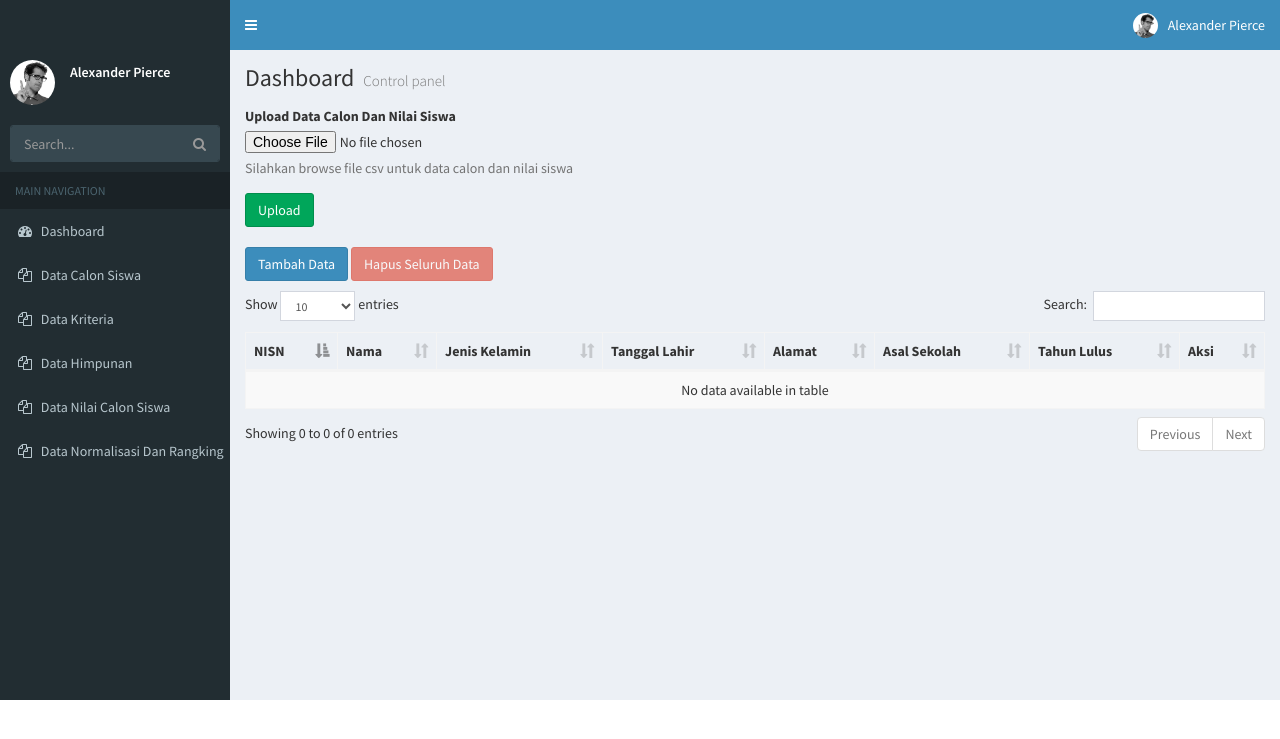
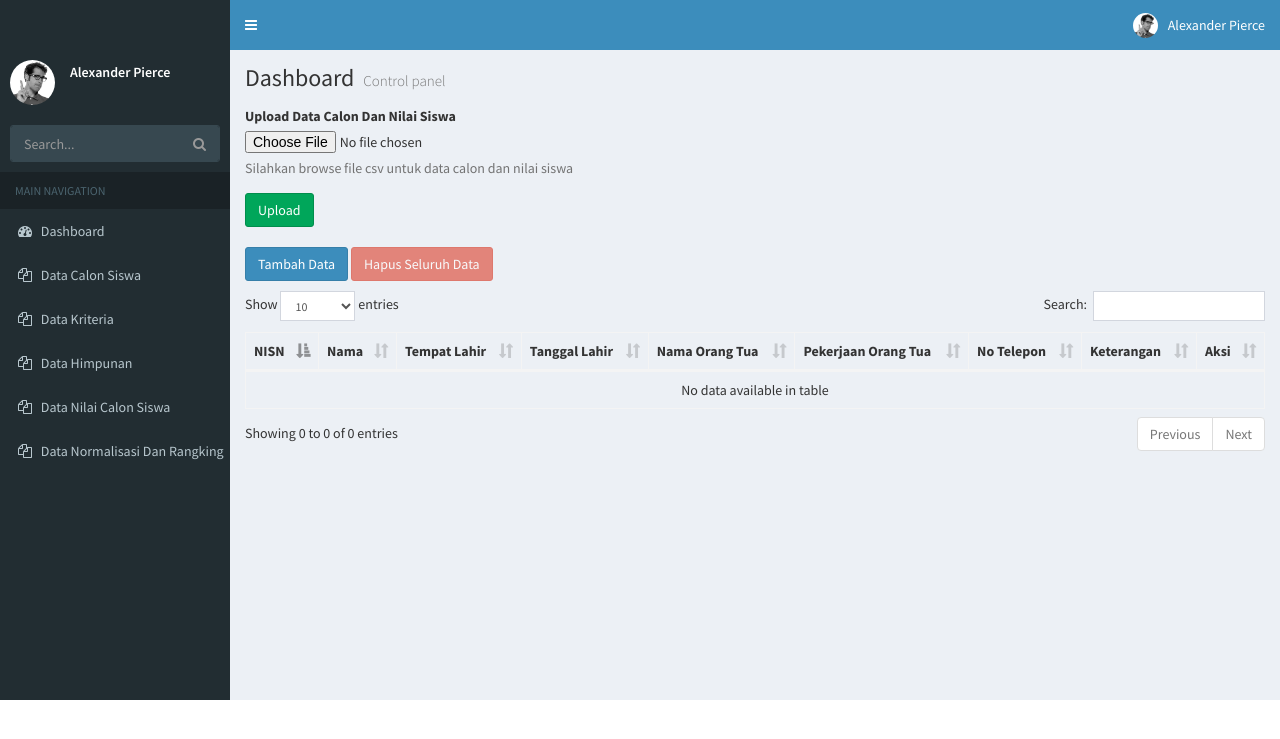
Before and after one commit to RizkiMufrizal/Metode-WP, a CodeIgniter app: page /Metode-WP/index.php/admin/CalonSiswaController in a window 1280 px wide. Shown: the top 739 px of the page. Run offline with CodeIgniter, Linux system fonts and the light colour scheme; the visitor is signed in with stand-in values (Sample User, id 1); data that the repository does not hold is empty.

Commit message:
update view calon siswa

```diff
--- a/application/views/admin/CalonSiswaView.php
+++ b/application/views/admin/CalonSiswaView.php
@@ -22,7 +22,7 @@
 
             <?php $this->load->view('admin/layout/HeaderLayout') ?>
 
-            <div class="content-wrapper" style="height: 650px">
+            <div class="content-wrapper" style="min-height: 650px">
                 <section class="content-header">
                     <h1>
                         Dashboard
@@ -58,16 +58,17 @@
 
                             <p></p>
 
-                            <table id="calonsiswa" class="table table-bordered table-hover table-striped">
+                            <table id="calonsiswa" class="table table-bordered">
                                 <thead>
                                     <tr>
                                         <th>NISN</th>
                                         <th>Nama</th>
-                                        <th>Jenis Kelamin</th>
+                                        <th>Tempat Lahir</th>
                                         <th>Tanggal Lahir</th>
-                                        <th>Alamat</th>
-                                        <th>Asal Sekolah</th>
-                                        <th>Tahun Lulus</th>
+                                        <th>Nama Orang Tua</th>
+                                        <th>Pekerjaan Orang Tua</th>
+                                        <th>No Telepon</th>
+                                        <th>Keterangan</th>
                                         <th>Aksi</th>
                                     </tr>
                                 </thead>
@@ -76,11 +77,12 @@
                                         <tr>
                                             <td><?php echo $s->nisn; ?></td>
                                             <td><?php echo $s->nama; ?></td>
-                                            <td><?php echo $s->jenis_kelamin; ?></td>
+                                            <td><?php echo $s->tempat_lahir; ?></td>
                                             <td><?php echo $s->tanggal_lahir; ?></td>
-                                            <td><?php echo $s->alamat; ?></td>
-                                            <td><?php echo $s->asal_sekolah; ?></td>
-                                            <td><?php echo $s->tahun_lulus; ?></td>
+                                            <td><?php echo $s->nama_orang_tua; ?></td>
+                                            <td><?php echo $s->pekerjaan_orang_tua; ?></td>
+                                            <td><?php echo $s->no_telepon; ?></td>
+                                            <td><?php echo $s->keterangan; ?></td>
                                             <td class="text-center">
                                                 <?php if ($s->status) { ?>
                                                     <button class="btn btn-success" disabled>Tambah Nilai</button>
@@ -123,24 +125,28 @@
                                 <input type="text" name="nama" class="form-control" placeholder="Masukkan Nama Anda">
                             </div>
                             <div class="form-group">
-                                <label>Jenis Kelamin</label>
-                                <input type="text" name="jenis_kelamin" class="form-control" placeholder="Masukkan Jenis Kelamin Anda">
+                                <label>Tempat Lahir</label>
+                                <input type="text" name="tempat_lahir" class="form-control" placeholder="Masukkan Tempat Lahir Anda">
                             </div>
                             <div class="form-group">
                                 <label>Tanggal Lahir</label>
                                 <input type="date" name="tanggal_lahir" class="form-control" placeholder="Masukkan Tanggal Lahir Anda">
                             </div>
                             <div class="form-group">
-                                <label>Alamat</label>
-                                <textarea name="alamat" class="form-control" placeholder="Masukkan Alamat Anda"></textarea>
+                                <label>Nama Orang Tua</label>
+                                <input type="text" name="nama_orang_tua" class="form-control" placeholder="Masukkan Nama Orang Tua Anda">
                             </div>
                             <div class="form-group">
-                                <label>Asal Sekolah</label>
-                                <input type="text" name="asal_sekolah" class="form-control" placeholder="Masukkan Asal Sekolah Anda">
+                                <label>Pekerjaan Orang Tua</label>
+                                <input type="text" name="pekerjaan_orang_tua" class="form-control" placeholder="Masukkan Pekerjaan Orang Tua Anda">
                             </div>
                             <div class="form-group">
-                                <label>Tahun Lulus</label>
-                                <input type="number" name="tahun_lulus" class="form-control" placeholder="Masukkan Tahun Lulus Anda">
+                                <label>No Telepon</label>
+                                <input type="text" name="no_telepon" class="form-control" placeholder="Masukkan No Telepon Anda">
+                            </div>
+                            <div class="form-group">
+                                <label>Keterangan</label>
+                                <input type="text" name="keterangan" class="form-control" placeholder="Masukkan Keterangan Anda">
                             </div>
 
                             <button type="submit" class="btn btn-primary">Simpan</button>
```
